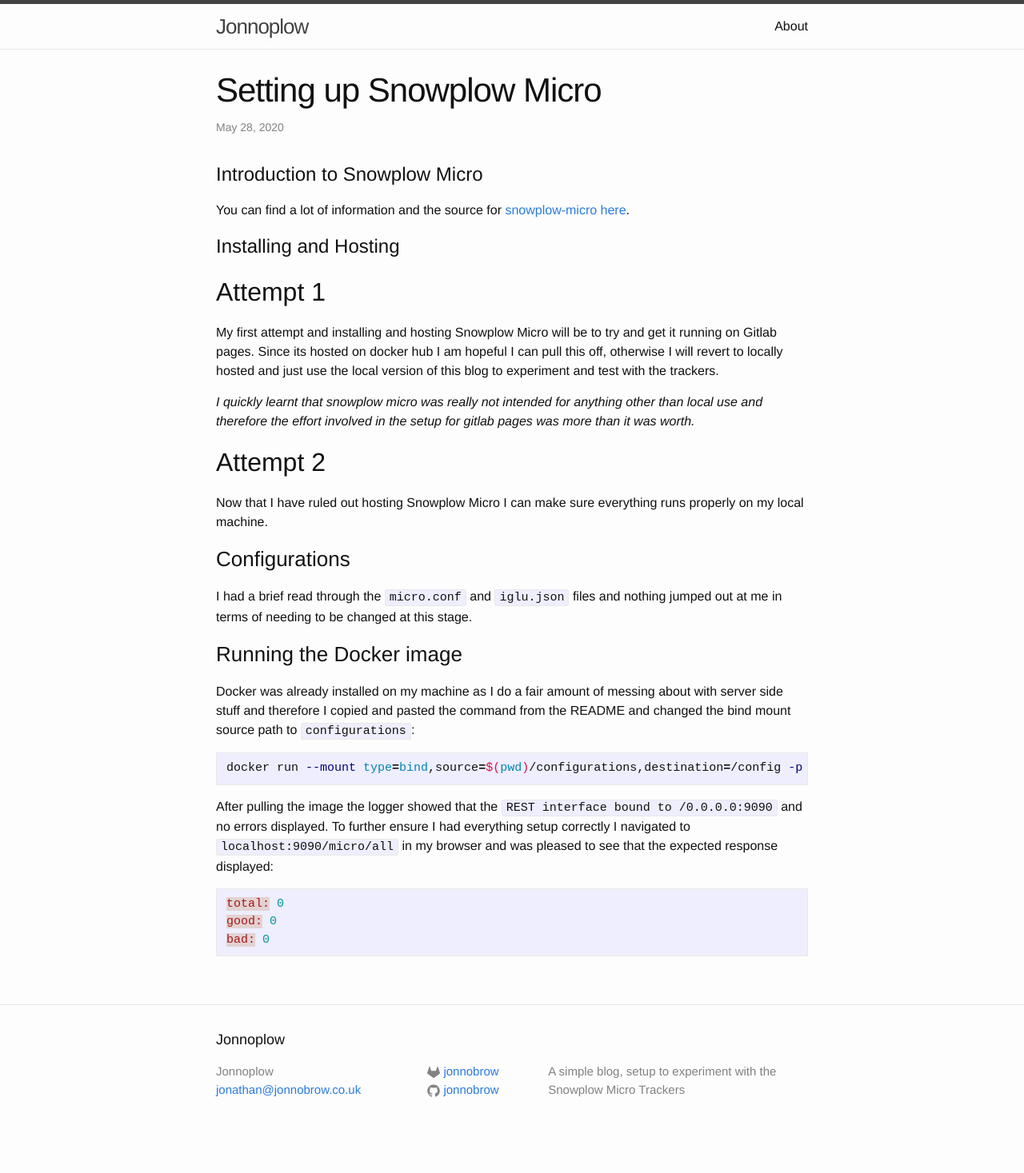
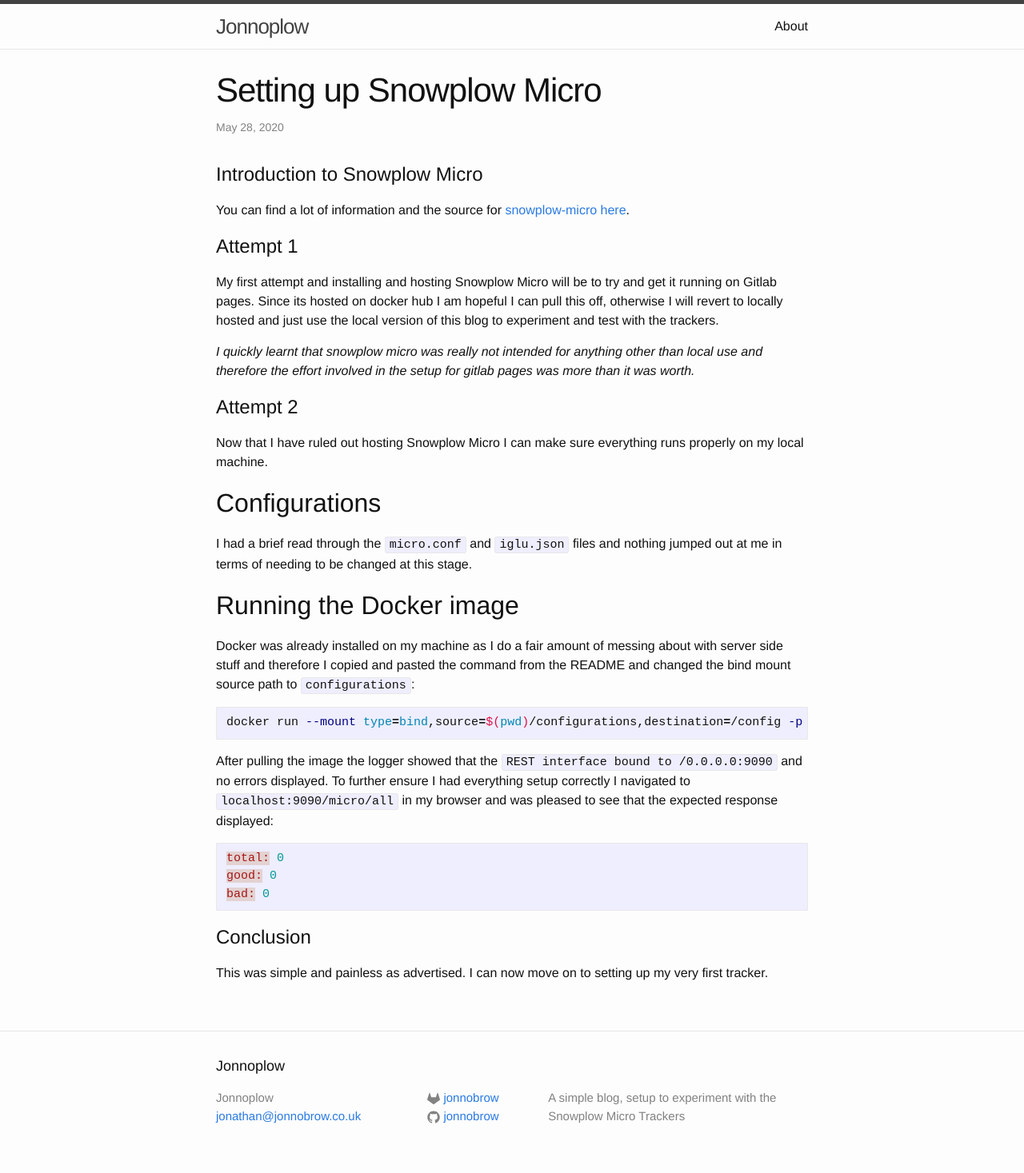
Before and after one commit to Jonnobrow/snowplow-website, a Jekyll site: the page built from _posts/2020-05-28-setting-up-snowplow-micro.md, in a window 1280 px wide. Shown: the whole page at 80% size. Built offline with Jekyll 4.4.1, drawn with Linux system fonts in a browser that asks for light colours; before the commit the page ends 1434 px from its top, so only the background shows below that.

Commit message:
Completed the snowplow micro setup post

````diff
--- a/_posts/2020-05-28-setting-up-snowplow-micro.md
+++ b/_posts/2020-05-28-setting-up-snowplow-micro.md
@@ -8,24 +8,22 @@ date: 2020-05-28 12:35
 
 You can find a lot of information and the source for [snowplow-micro here](https://github.com/snowplow-incubator/snowplow-micro/).
 
-# Installing and Hosting
-
-## Attempt 1
+# Attempt 1
 
 My first attempt and installing and hosting Snowplow Micro will be to try and get it running on Gitlab pages.
 Since its hosted on docker hub I am hopeful I can pull this off, otherwise I will revert to locally hosted and just use the local version of this blog to experiment and test with the trackers.
 
 _I quickly learnt that snowplow micro was really not intended for anything other than local use and therefore the effort involved in the setup for gitlab pages was more than it was worth._
 
-## Attempt 2
+# Attempt 2
 
 Now that I have ruled out hosting Snowplow Micro I can make sure everything runs properly on my local machine.
 
-### Configurations
+## Configurations
 
 I had a brief read through the `micro.conf` and `iglu.json` files and nothing jumped out at me in terms of needing to be changed at this stage.
 
-### Running the Docker image
+## Running the Docker image
 
 Docker was already installed on my machine as I do a fair amount of messing about with server side stuff and therefore I copied and pasted the command from the README and changed the bind mount source path to `configurations`:
 
@@ -41,3 +39,8 @@ total: 0
 good: 0
 bad: 0
 ```
+
+# Conclusion
+
+This was simple and painless as advertised.
+I can now move on to setting up my very first tracker.
````
